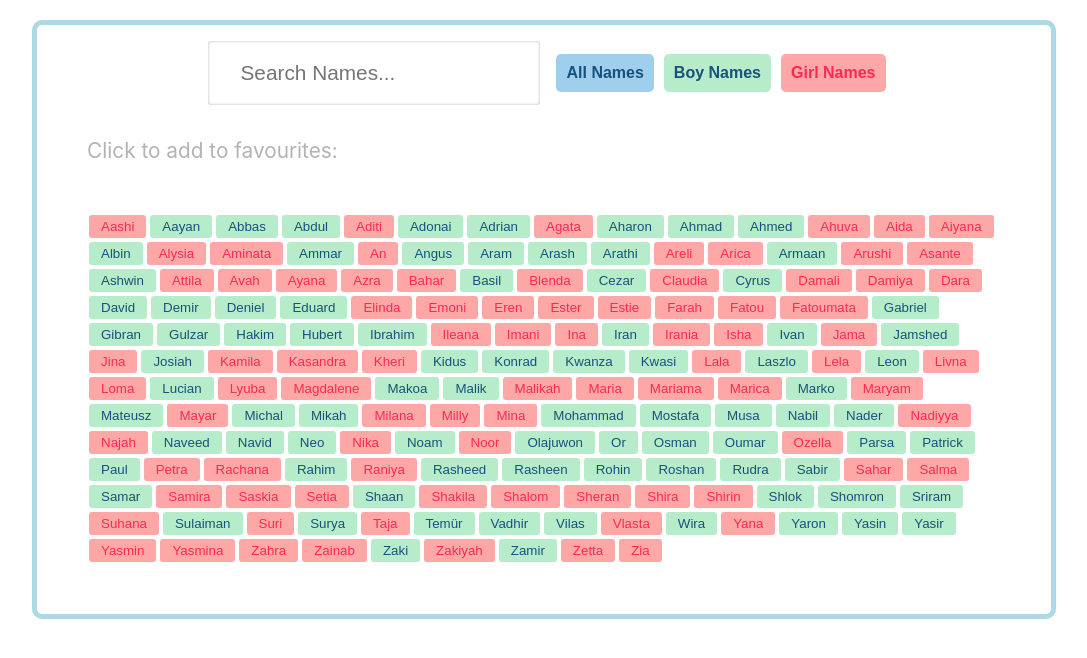
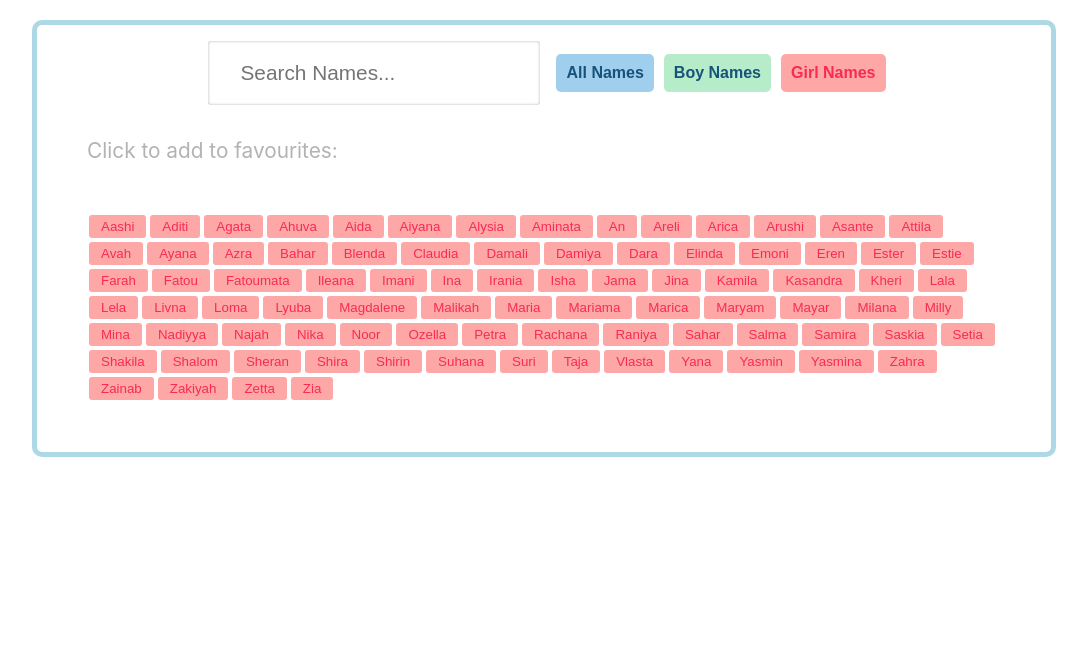
Before and after one commit to Jontas77/baby-names-react, a React (Create React App) app: page / in a window 1280 px wide. Shown: the top 658 px of the page, without its empty margins (96-1183 px from the left). Built offline with nearby package versions, Linux system fonts and the light colour scheme.

Commit message:
Worked on level 4

```diff
--- a/src/App.js
+++ b/src/App.js
@@ -11,6 +11,7 @@ const App = () => {
   const [search, setSearch] = useState("");
   const [favourites, setFavourites] = useState([]);
 
+
   const handleChange = (e) => {
     setSearch(e.target.value);
   };
@@ -21,6 +22,7 @@ const App = () => {
     setFavourites(favourites.filter((babyId) => id !== babyId));
   };
 
+
   return (
     <div className="container">
       <header>
@@ -29,7 +31,7 @@ const App = () => {
           search={search}
           handleChange={handleChange}
         />
-        <FilterGender nameList={BabyNamesData} />
+        <FilterGender />
       </header>
       <main>
         <FavList
--- a/src/components/Favourites.js
+++ b/src/components/Favourites.js
@@ -3,10 +3,17 @@ import BabyNamesList from "./BabyNamesList";
 
 const Favourites = ({ nameList, search, favourites, addToFavourites }) => {
   const filterNames = nameList
-    .filter((baby) => baby.name.toLowerCase().includes(search.toLowerCase()))
+    .filter((baby) => {
+      if(baby.sex === "f") {
+    return baby.name.toLowerCase().includes(search.toLowerCase())
+      }
+  })
     .filter((baby) => !favourites.includes(baby.id));
 
   return <BabyNamesList list={filterNames} addFavourite={addToFavourites} />;
 };
 
 export default Favourites;
+// const filterNames = nameList
+// .filter((baby) => baby.name.toLowerCase().includes(search.toLowerCase()))
+// .filter((baby) => !favourites.includes(baby.id));
--- a/src/components/FilterGender.js
+++ b/src/components/FilterGender.js
@@ -1,15 +1,15 @@
 import React from "react";
 
-const FilterGender = ({ nameList }) => {
-    const handleChange = () => {
-        console.log("Clkick")
-    }
+
+const FilterGender = ({ filterGender }) => {
   return (
+    <>
     <div className="gender">
-      <button className="all-names" onClick={() => handleChange}>All Names</button>
-      <button className="boy">Boy Names</button>
-      <button className="girl">Girl Names</button>
+      <button className="all-names" onClick={filterGender}>All Names</button>
+      <button className="boy" onChange={filterGender}>Boy Names</button>
+      <button className="girl" onChange={filterGender}>Girl Names</button>
     </div>
+    </>
   );
 };
 
```
